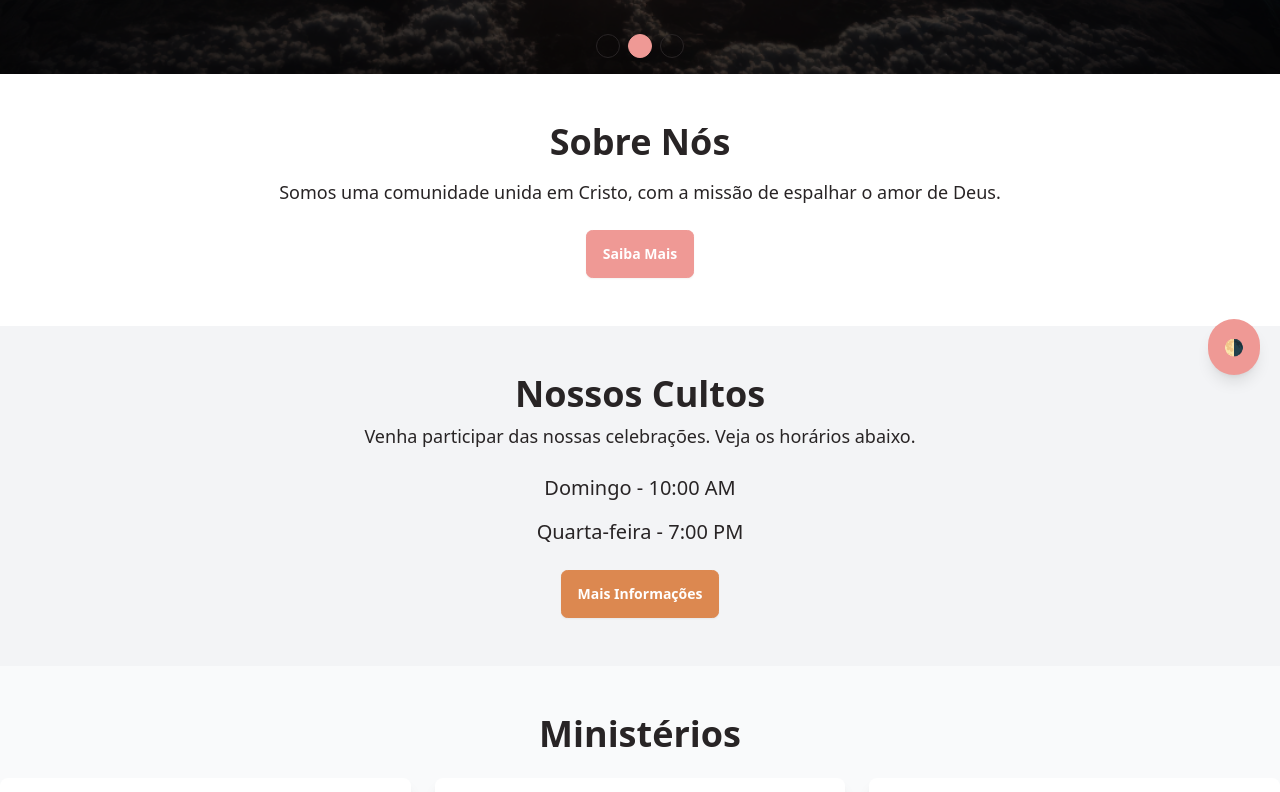
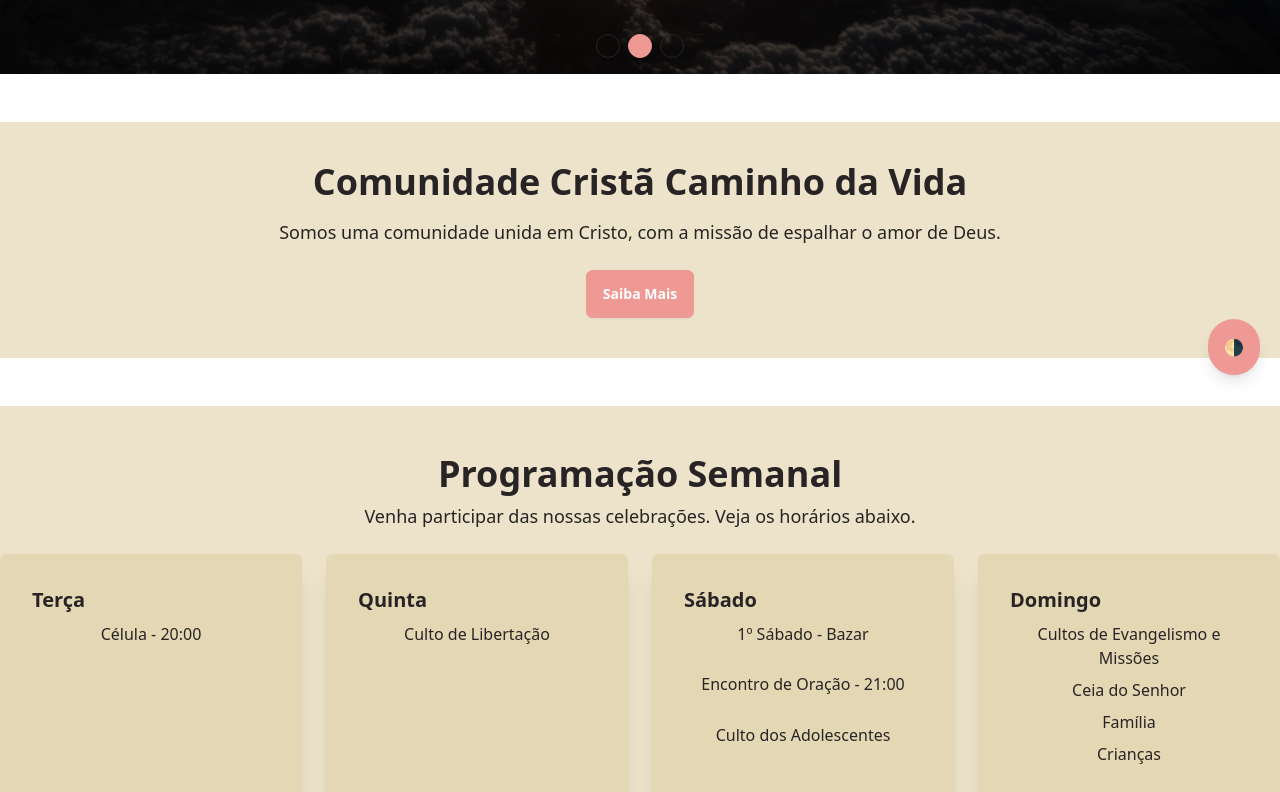
Before and after one commit to zioncwbBola/caminhodavida, a Next.js app: page / in a window 1280 px wide. Shown: the part 405-1197 px from the top of the page. Built offline with nearby package versions, Linux system fonts and the light colour scheme.

Commit message:
modified:   src/components/modelo/AboutSection.tsx 	modified:   src/components/modelo/ServicesCultos.tsx

```diff
--- a/src/components/modelo/AboutSection.tsx
+++ b/src/components/modelo/AboutSection.tsx
@@ -1,9 +1,9 @@
 // components/AboutSection.tsx
 const AboutSection = () => {
   return (
-    <section className="bg-base-200 py-12 bg-white">
-      <div className="container mx-auto text-center">
-        <h2 className="text-4xl font-semibold">Sobre Nós</h2>
+    <section className="py-12 bg-white">
+      <div className="bg-base-100 p-10 container mx-auto text-center">
+        <h2 className="text-4xl font-semibold">Comunidade Cristã Caminho da Vida</h2>
         <p className="text-lg mt-4">
           Somos uma comunidade unida em Cristo, com a missão de espalhar o amor de Deus.
         </p>
--- a/src/components/modelo/ServicesCultos.tsx
+++ b/src/components/modelo/ServicesCultos.tsx
@@ -1,16 +1,43 @@
 // components/ServicesSection.tsx
 const ServicesSection = () => {
   return (
-    <section className="py-12 bg-gray-100">
+    <section className="py-12 bg-100">
       <div className="container mx-auto text-center">
-        <h2 className="text-4xl font-semibold">Nossos Cultos</h2>
+        <h2 className="text-4xl font-semibold">Programação Semanal</h2>
         <p className="text-lg mt-2">Venha participar das nossas celebrações. Veja os horários abaixo.</p>
-        <ul className="mt-6 space-y-4">
-          <li className="text-xl">Domingo - 10:00 AM</li>
-          <li className="text-xl">Quarta-feira - 7:00 PM</li>
-        </ul>
+        <div className="grid grid-cols-1 md:grid-cols-2 lg:grid-cols-4 gap-6 mt-6">
+          <div className="card bg-base-200 shadow-xl">
+            <div className="card-body">
+              <h2 className="card-title">Terça</h2>
+              <p>Célula - 20:00</p>
+            </div>
+          </div>
+          <div className="card bg-base-200 shadow-xl">
+            <div className="card-body">
+              <h2 className="card-title">Quinta</h2>
+              <p>Culto de Libertação</p>
+            </div>
+          </div>
+          <div className="card bg-base-200 shadow-xl">
+            <div className="card-body">
+              <h2 className="card-title">Sábado</h2>
+              <p>1º Sábado - Bazar</p>
+              <p>Encontro de Oração - 21:00</p>
+              <p>Culto dos Adolescentes</p>
+            </div>
+          </div>
+          <div className="card bg-base-200 shadow-xl">
+            <div className="card-body">
+              <h2 className="card-title">Domingo</h2>
+              <p>Cultos de Evangelismo e Missões</p>
+              <p>Ceia do Senhor</p>
+              <p>Família</p>
+              <p>Crianças</p>
+            </div>
+          </div>
+        </div>
         <div className="mt-6">
-          <a href="/services" className="btn btn-accent text-white">Mais Informações</a>
+          <a href="/services" className="btn btn-accent text-white">Programação Completa</a>
         </div>
       </div>
     </section>
```
